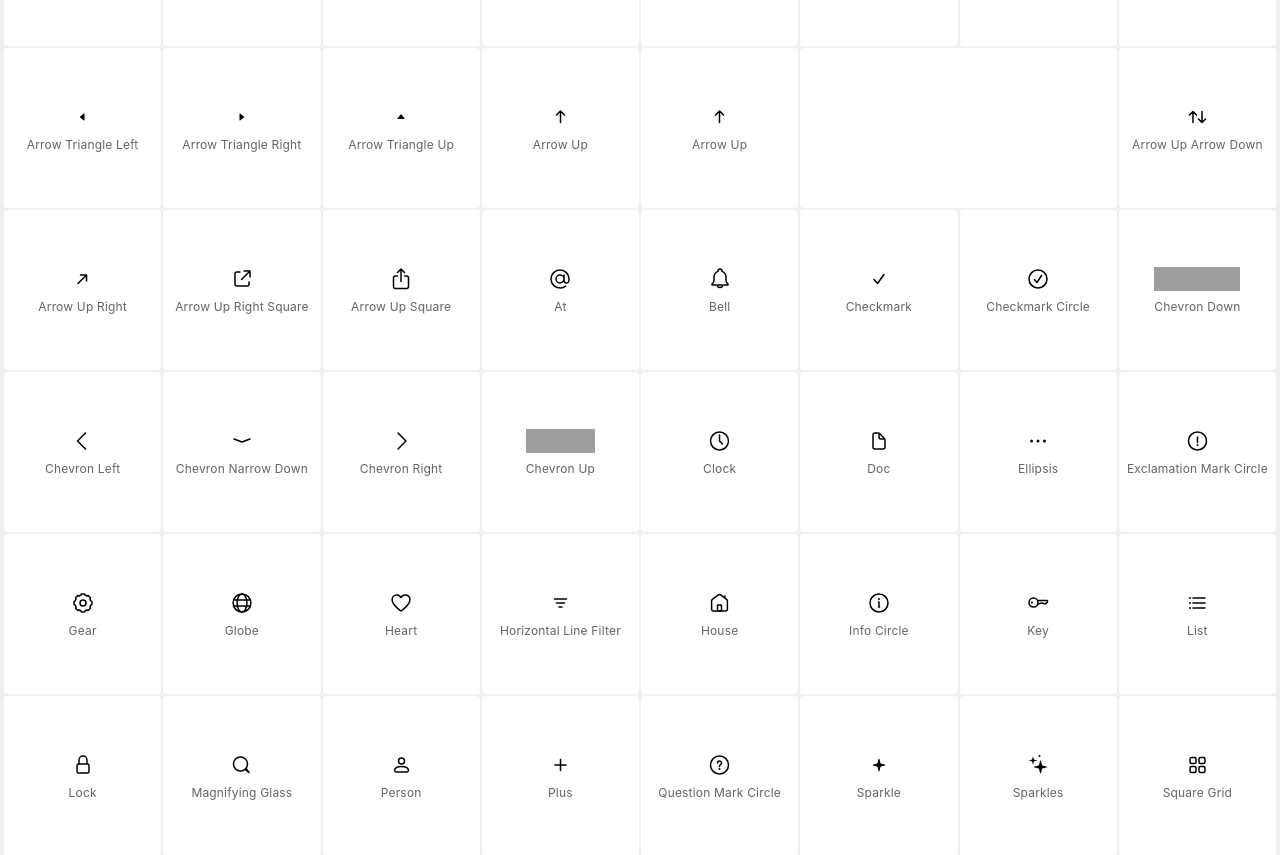
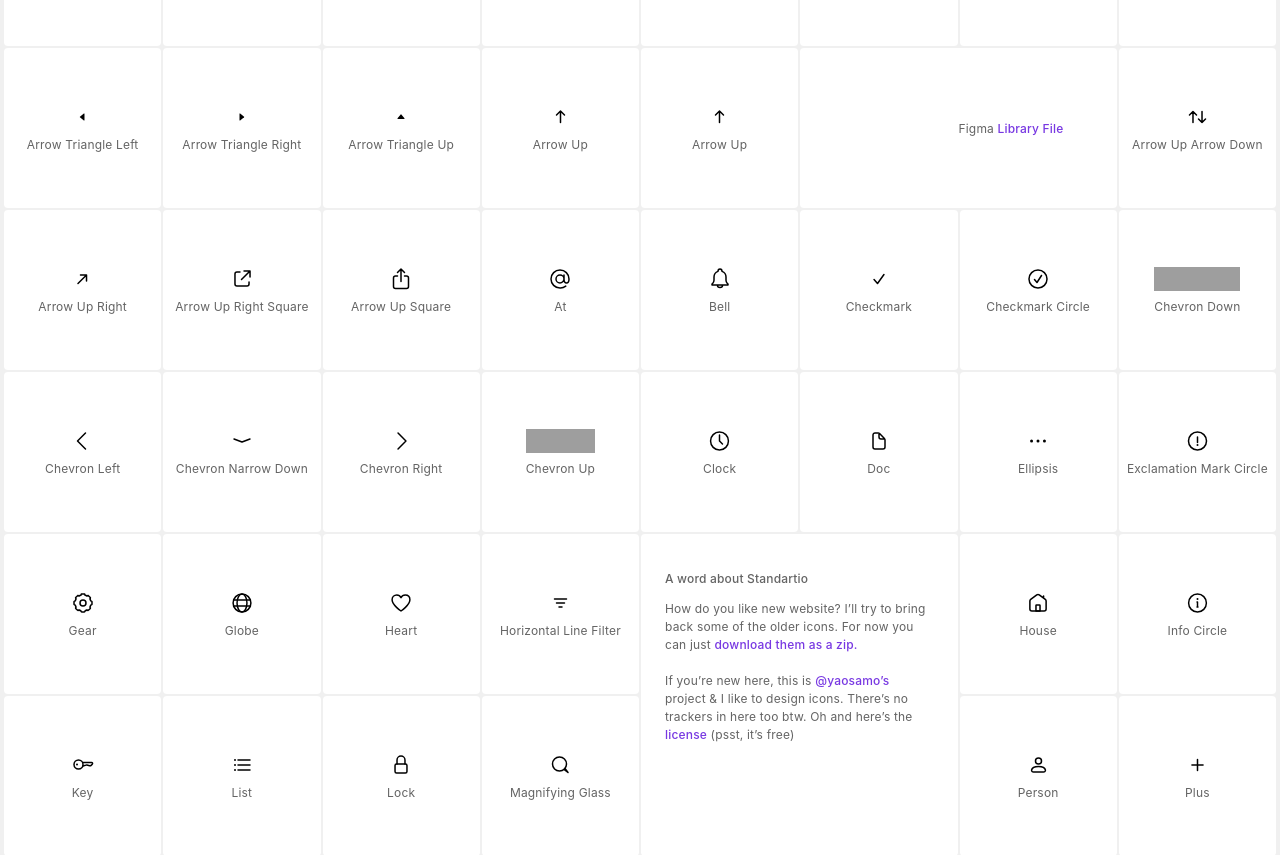
Before and after one commit to yaosamo/standartio, a Next.js app: page / in a window 1280 px wide. Shown: the part 280-1135 px from the top of the page. Built offline with nearby package versions, Linux system fonts and the light colour scheme; grey boxes are pictures that could not be loaded.

Commit message:
about block added hehe

```diff
--- a/pages/index.js
+++ b/pages/index.js
@@ -71,11 +71,12 @@ export default function Home() {
           <span className={styles.indicator}>x2</span>
         </label>
         <span className={styles.figma}>
+          <div className={styles.container}>
             <model-viewer
               camera-controls
               src="../8.gltf"
               alt="A 3D model of an astronaut"
-            camera-orbit="0deg 75deg 400%"
+              camera-orbit="0deg 90deg 400%"
               shadow-intensity="0"
               auto-rotate
               rotation-per-second="100deg"
@@ -83,6 +84,34 @@ export default function Home() {
               min-field-of-view="70deg"
               max-camera-orbit="200deg"
             ></model-viewer>
+            <p>
+              Figma{" "}
+              <a className={styles.link} href="/404" target="_blank">
+                Library File
+              </a>
+            </p>
+          </div>
+        </span>
+        <span className={styles.about}>
+          <p className={styles.title}>A word about Standartio</p>
+          <p>
+            How do you like new website? I’ll try to bring back some of the
+            older icons. For now you can just{" "}
+            <a className={styles.link} href="/404" target="_blank">
+              download them as a zip.
+            </a>
+            <br /> <br />
+            If you’re new here, this is{" "}
+            <a className={styles.link} href="/404" target="_blank">
+              @yaosamo’s
+            </a>{" "}
+            project & I like to design icons. There’s no trackers in here too
+            btw. Oh and here’s the{" "}
+            <a className={styles.link} href="/404" target="_blank">
+              license
+            </a>{" "}
+            (psst, it’s free)
+          </p>
         </span>
       </main>
     </div>
--- a/styles/Home.module.css
+++ b/styles/Home.module.css
@@ -17,6 +17,15 @@
   align-content: center;
   background: #fff;
   border-radius: 0.25rem;
+}
+
+@keyframes lol {
+  0% {
+    transform: rotate(0deg);
+  }
+  100% {
+    transform: rotate(200deg);
+  }
 }
 
 .search {
@@ -58,7 +67,6 @@
   background: #fff;
   border-radius: 0.25rem;
   font-size: 1.5rem;
-  border: 2px solid transparent;
 }
 
 .setting_size {
@@ -87,8 +95,49 @@
 }
 
 .figma model-viewer {
-  width: 100%;
+  width: 50%;
   height: 100%;
+}
+
+.figma .container {
+  display: flex;
+  flex-direction: row;
+  align-items: center;
+  height: 100%;
+  margin: 0;
+}
+
+.figma p {
+  color: #646464;
+  font-size: 0.75rem;
+  letter-spacing: 0.015em;
+}
+
+.about {
+  background: #fff;
+  border-radius: 0.25rem;
+  font-size: 1.5rem;
+  grid-column-start: 5;
+  grid-column-end: 7;
+  grid-row-start: 6;
+  grid-row-end: 8;
+  padding: 1em;
+}
+
+.about p {
+  color: #646464;
+  font-size: 0.75rem;
+  letter-spacing: 0.015em;
+  line-height: 150%;
+}
+
+.title {
+  font-weight: 500;
+}
+
+.link {
+  color: #7838e2;
+  font-weight: 500;
 }
 
 /* create :after style it as circle and put below x2 */
```
Lines whose indentation alone changed are shown as unchanged.
